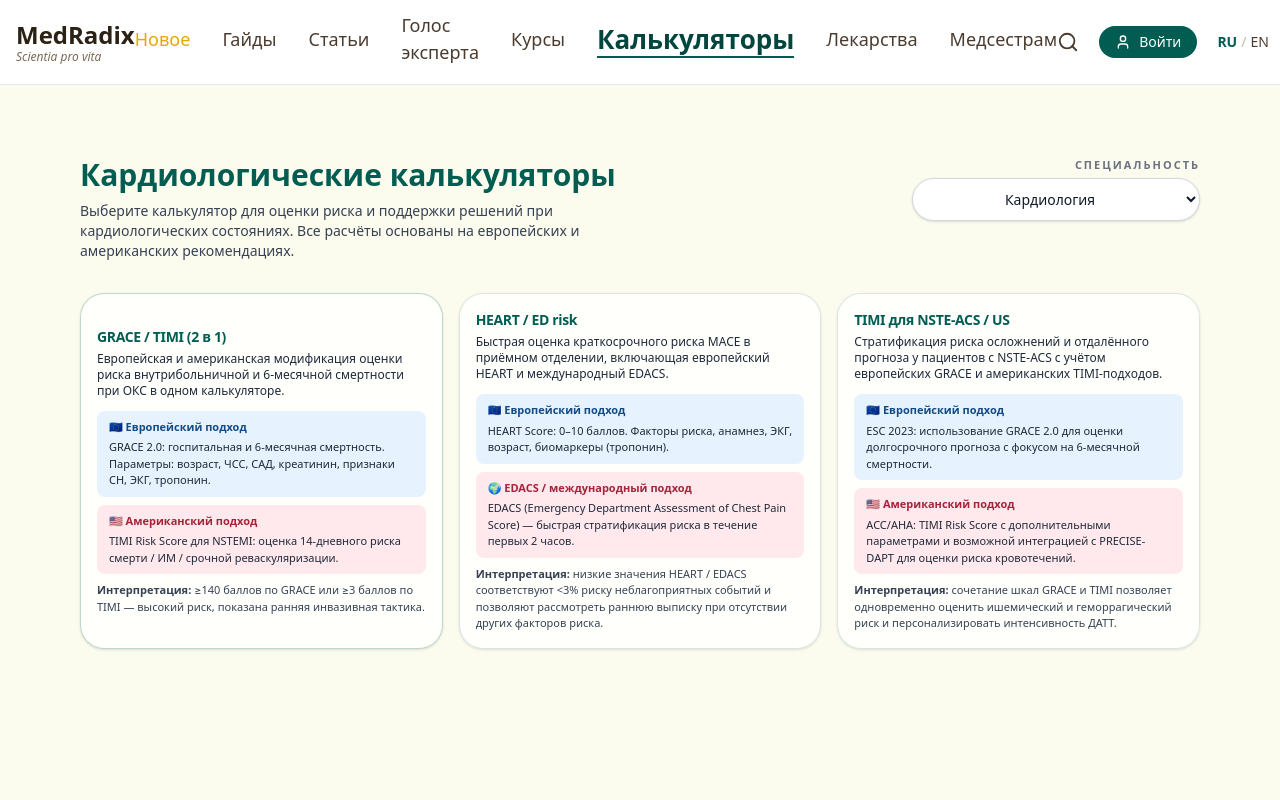
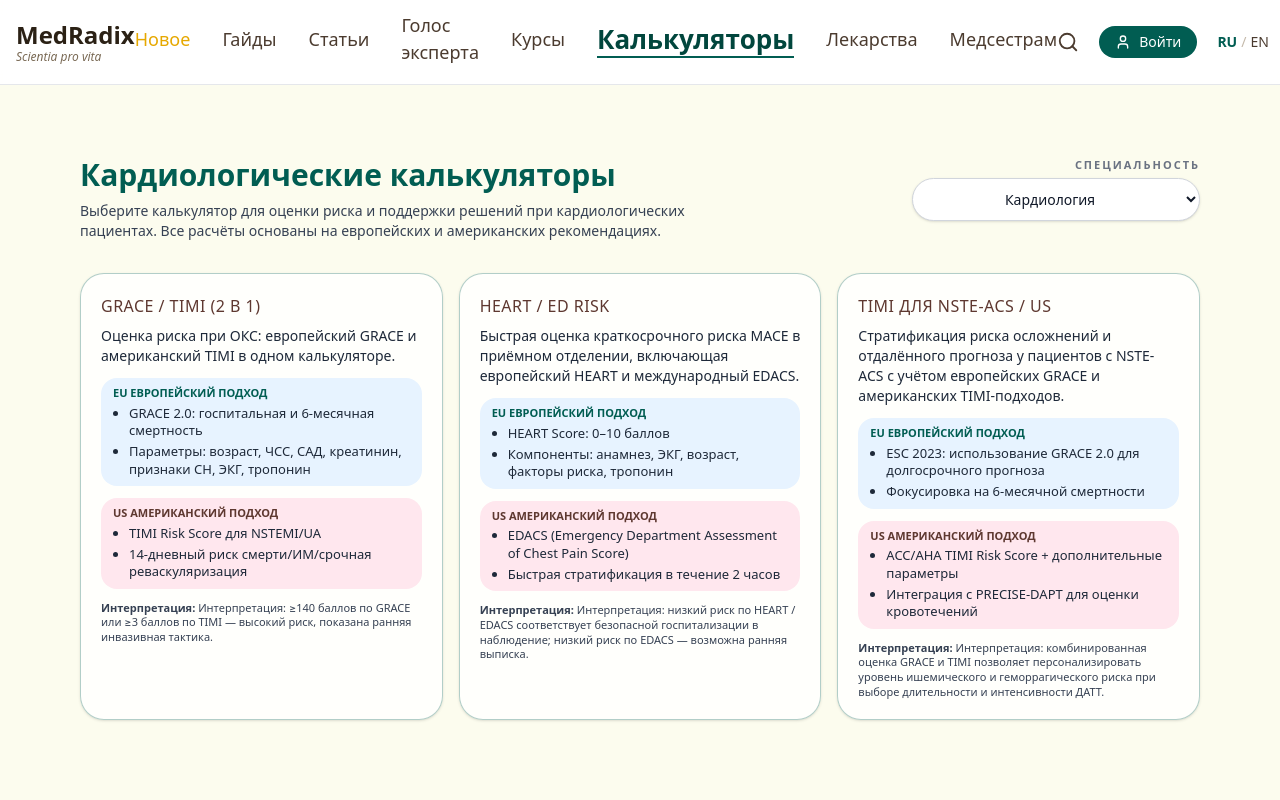
Before and after one commit to NMaryko/MedRadix, a Next.js app: page /calculators/cardiology in a window 1280 px wide. Shown: the top 800 px of the page. Built offline with nearby package versions, Linux system fonts and the light colour scheme.

Commit message:
Update page.tsx

```diff
--- a/app/calculators/cardiology/page.tsx
+++ b/app/calculators/cardiology/page.tsx
@@ -1,15 +1,86 @@
 // app/calculators/cardiology/page.tsx
+
 'use client';
 
-import { useState } from 'react';
+import React, { useState } from 'react';
+import Link from 'next/link';
 import { useRouter } from 'next/navigation';
+import { FilterM } from '@/components/FilterM';
 import { SupportM } from '@/components/SupportM';
-import { FilterM } from '@/components/FilterM';
+
+interface CardConfig {
+  id: string;
+  title: string;
+  subtitle: string;
+  href?: string; // если есть — карточка кликабельна
+  euTitle: string;
+  euItems: string[];
+  usTitle: string;
+  usItems: string[];
+  interpretation: string;
+}
+
+const CARDS: CardConfig[] = [
+  {
+    id: 'grace-timi',
+    title: 'GRACE / TIMI (2 в 1)',
+    subtitle:
+      'Оценка риска при ОКС: европейский GRACE и американский TIMI в одном калькуляторе.',
+    href: '/calculators/cardiology/grace-timi',
+    euTitle: 'eu Европейский подход',
+    euItems: [
+      'GRACE 2.0: госпитальная и 6-месячная смертность',
+      'Параметры: возраст, ЧСС, САД, креатинин, признаки СН, ЭКГ, тропонин',
+    ],
+    usTitle: 'us Американский подход',
+    usItems: [
+      'TIMI Risk Score для NSTEMI/UA',
+      '14-дневный риск смерти/ИМ/срочная реваскуляризация',
+    ],
+    interpretation:
+      'Интерпретация: ≥140 баллов по GRACE или ≥3 баллов по TIMI — высокий риск, показана ранняя инвазивная тактика.',
+  },
+  {
+    id: 'heart-ed',
+    title: 'HEART / ED risk',
+    subtitle:
+      'Быстрая оценка краткосрочного риска MACE в приёмном отделении, включающая европейский HEART и международный EDACS.',
+    euTitle: 'eu Европейский подход',
+    euItems: [
+      'HEART Score: 0–10 баллов',
+      'Компоненты: анамнез, ЭКГ, возраст, факторы риска, тропонин',
+    ],
+    usTitle: 'us Американский подход',
+    usItems: [
+      'EDACS (Emergency Department Assessment of Chest Pain Score)',
+      'Быстрая стратификация в течение 2 часов',
+    ],
+    interpretation:
+      'Интерпретация: низкий риск по HEART / EDACS соответствует безопасной госпитализации в наблюдение; низкий риск по EDACS — возможна ранняя выписка.',
+  },
+  {
+    id: 'timi-nste',
+    title: 'TIMI для NSTE-ACS / US',
+    subtitle:
+      'Стратификация риска осложнений и отдалённого прогноза у пациентов с NSTE-ACS с учётом европейских GRACE и американских TIMI-подходов.',
+    euTitle: 'eu Европейский подход',
+    euItems: [
+      'ESC 2023: использование GRACE 2.0 для долгосрочного прогноза',
+      'Фокусировка на 6-месячной смертности',
+    ],
+    usTitle: 'us Американский подход',
+    usItems: [
+      'ACC/AHA TIMI Risk Score + дополнительные параметры',
+      'Интеграция с PRECISE-DAPT для оценки кровотечений',
+    ],
+    interpretation:
+      'Интерпретация: комбинированная оценка GRACE и TIMI позволяет персонализировать уровень ишемического и геморрагического риска при выборе длительности и интенсивности ДАТТ.',
+  },
+];
 
 export default function CardiologyCalculatorsPage() {
   const router = useRouter();
-  const [selectedSpecialty, setSelectedSpecialty] =
-    useState<string>('Кардиология');
+  const [selectedSpecialty, setSelectedSpecialty] = useState<string>('Кардиология');
 
   const handleSpecialtyChange = (value: string) => {
     setSelectedSpecialty(value);
@@ -21,147 +92,88 @@ export default function CardiologyCalculatorsPage() {
   return (
     <main className="min-h-screen bg-[#fcfcee] py-10">
       <div className="max-w-6xl mx-auto px-4">
-        {/* верх: заголовок + FilterM справа */}
+        {/* верх: заголовок + фильтр М справа */}
         <header className="mb-8 flex flex-col gap-4 md:flex-row md:items-start md:justify-between">
-          <div>
-            <h1 className="text-3xl font-bold text-[#015D52] mb-2">
+          <div className="max-w-2xl">
+            <h1 className="mb-2 text-3xl font-bold text-[#015D52]">
               Кардиологические калькуляторы
             </h1>
-            <p className="text-sm text-gray-700 max-w-xl">
+            <p className="text-sm text-gray-700">
               Выберите калькулятор для оценки риска и поддержки решений при
-              кардиологических состояниях. Все расчёты основаны на
-              европейских и американских рекомендациях.
+              кардиологических пациентах. Все расчёты основаны на европейских и
+              американских рекомендациях.
             </p>
           </div>
 
+          <div className="w-full md:w-72">
             <FilterM
               selected={selectedSpecialty}
               onChange={handleSpecialtyChange}
             />
+          </div>
         </header>
 
-        {/* карточки калькуляторов — как в гайдах */}
+        {/* карточки калькуляторов */}
         <section className="grid gap-4 md:grid-cols-3">
-          {/* GRACE / TIMI (2 в 1) */}
-          <button
-            type="button"
-            onClick={() => router.push('/calculators/cardiology/grace-timi')}
-            className="h-full rounded-3xl border border-[#015D52]/25 bg-white/80 px-4 py-4 text-left shadow-sm transition hover:border-[#015D52] hover:shadow-md"
-          >
-            <h2 className="mb-1 text-sm font-extrabold tracking-tight text-[#015D52]">
-              GRACE / TIMI (2 в 1)
+          {CARDS.map((card) => {
+            const CardInner = (
+              <div className="h-full rounded-3xl border border-[#015D52]/30 bg-white/80 p-5 shadow-sm transition hover:border-[#015D52] hover:shadow-md">
+                <h2 className="mb-2 text-[15px] md:text-[16px] font-medium tracking-[0.03em] uppercase text-[#5E3830]">
+                  {card.title}
                 </h2>
-            <p className="mb-3 text-xs text-gray-800">
-              Европейская и американская модификация оценки риска
-              внутрибольничной и 6-месячной смертности при ОКС в одном
-              калькуляторе.
+                <p className="mb-3 text-xs md:text-sm text-gray-800">
+                  {card.subtitle}
                 </p>
 
-            <div className="mb-2 rounded-lg bg-[#e7f2ff] px-3 py-2">
-              <p className="mb-1 text-[11px] font-semibold text-[#134b84]">
-                🇪🇺 Европейский подход
+                <div className="space-y-3 text-xs md:text-[13px]">
+                  <div className="rounded-2xl bg-[#e7f3ff] px-3 py-2">
+                    <p className="mb-1 text-[11px] font-semibold uppercase text-[#015D52]">
+                      {card.euTitle}
                     </p>
-              <p className="text-[11px] text-gray-800">
-                GRACE 2.0: госпитальная и 6-месячная смертность. Параметры:
-                возраст, ЧСС, САД, креатинин, признаки СН, ЭКГ, тропонин.
+                    <ul className="list-disc space-y-1 pl-4 text-gray-800">
+                      {card.euItems.map((item) => (
+                        <li key={item}>{item}</li>
+                      ))}
+                    </ul>
+                  </div>
+
+                  <div className="rounded-2xl bg-[#ffe7ee] px-3 py-2">
+                    <p className="mb-1 text-[11px] font-semibold uppercase text-[#5E3830]">
+                      {card.usTitle}
+                    </p>
+                    <ul className="list-disc space-y-1 pl-4 text-gray-800">
+                      {card.usItems.map((item) => (
+                        <li key={item}>{item}</li>
+                      ))}
+                    </ul>
+                  </div>
+
+                  <p className="text-[11px] text-gray-700">
+                    <span className="font-semibold">Интерпретация: </span>
+                    {card.interpretation}
                   </p>
                 </div>
+              </div>
+            );
 
-            <div className="mb-2 rounded-lg bg-[#ffe9ec] px-3 py-2">
-              <p className="mb-1 text-[11px] font-semibold text-[#a7233c]">
-                🇺🇸 Американский подход
-              </p>
-              <p className="text-[11px] text-gray-800">
-                TIMI Risk Score для NSTEMI: оценка 14-дневного риска смерти /
-                ИМ / срочной реваскуляризации.
-              </p>
+            // пока кликабельна только первая карта (рабочий калькулятор)
+            if (card.href) {
+              return (
+                <Link key={card.id} href={card.href} className="block">
+                  {CardInner}
+                </Link>
+              );
+            }
+
+            return (
+              <div key={card.id} className="block cursor-default">
+                {CardInner}
               </div>
-
-            <p className="mt-1 text-[11px] text-gray-700">
-              <span className="font-semibold">Интерпретация:</span> ≥140 баллов
-              по GRACE или ≥3 баллов по TIMI — высокий риск, показана ранняя
-              инвазивная тактика.
-            </p>
-          </button>
-
-          {/* HEART / ED risk */}
-          <div className="h-full rounded-3xl border border-[#015D52]/15 bg-white/80 px-4 py-4 text-left shadow-sm">
-            <h2 className="mb-1 text-sm font-extrabold tracking-tight text-[#015D52]">
-              HEART / ED risk
-            </h2>
-            <p className="mb-3 text-xs text-gray-800">
-              Быстрая оценка краткосрочного риска MACE в приёмном отделении,
-              включающая европейский HEART и международный EDACS.
-            </p>
-
-            <div className="mb-2 rounded-lg bg-[#e7f2ff] px-3 py-2">
-              <p className="mb-1 text-[11px] font-semibold text-[#134b84]">
-                🇪🇺 Европейский подход
-              </p>
-              <p className="text-[11px] text-gray-800">
-                HEART Score: 0–10 баллов. Факторы риска, анамнез, ЭКГ, возраст,
-                биомаркеры (тропонин).
-              </p>
-            </div>
-
-            <div className="mb-2 rounded-lg bg-[#ffe9ec] px-3 py-2">
-              <p className="mb-1 text-[11px] font-semibold text-[#a7233c]">
-                🌍 EDACS / международный подход
-              </p>
-              <p className="text-[11px] text-gray-800">
-                EDACS (Emergency Department Assessment of Chest Pain Score) —
-                быстрая стратификация риска в течение первых 2 часов.
-              </p>
-            </div>
-
-            <p className="mt-1 text-[11px] text-gray-700">
-              <span className="font-semibold">Интерпретация:</span> низкие
-              значения HEART / EDACS соответствуют &lt;3% риску неблагоприятных
-              событий и позволяют рассмотреть раннюю выписку при отсутствии
-              других факторов риска.
-            </p>
-          </div>
-
-          {/* TIMI для NSTE-ACS / US */}
-          <div className="h-full rounded-3xl border border-[#015D52]/15 bg-white/80 px-4 py-4 text-left shadow-sm">
-            <h2 className="mb-1 text-sm font-extrabold tracking-tight text-[#015D52]">
-              TIMI для NSTE-ACS / US
-            </h2>
-            <p className="mb-3 text-xs text-gray-800">
-              Стратификация риска осложнений и отдалённого прогноза у
-              пациентов с NSTE-ACS с учётом европейских GRACE и американских
-              TIMI-подходов.
-            </p>
-
-            <div className="mb-2 rounded-lg bg-[#e7f2ff] px-3 py-2">
-              <p className="mb-1 text-[11px] font-semibold text-[#134b84]">
-                🇪🇺 Европейский подход
-              </p>
-              <p className="text-[11px] text-gray-800">
-                ESC 2023: использование GRACE 2.0 для оценки долгосрочного
-                прогноза с фокусом на 6-месячной смертности.
-              </p>
-            </div>
-
-            <div className="mb-2 rounded-lg bg-[#ffe9ec] px-3 py-2">
-              <p className="mb-1 text-[11px] font-semibold text-[#a7233c]">
-                🇺🇸 Американский подход
-              </p>
-              <p className="text-[11px] text-gray-800">
-                ACC/AHA: TIMI Risk Score с дополнительными параметрами и
-                возможной интеграцией с PRECISE-DAPT для оценки риска
-                кровотечений.
-              </p>
-            </div>
-
-            <p className="mt-1 text-[11px] text-gray-700">
-              <span className="font-semibold">Интерпретация:</span> сочетание
-              шкал GRACE и TIMI позволяет одновременно оценить ишемический и
-              геморрагический риск и персонализировать интенсивность ДАТТ.
-            </p>
-          </div>
+            );
+          })}
         </section>
 
+        {/* единый SupportM снизу */}
         <SupportM />
       </div>
     </main>
```
Lines whose indentation alone changed are shown as unchanged.
